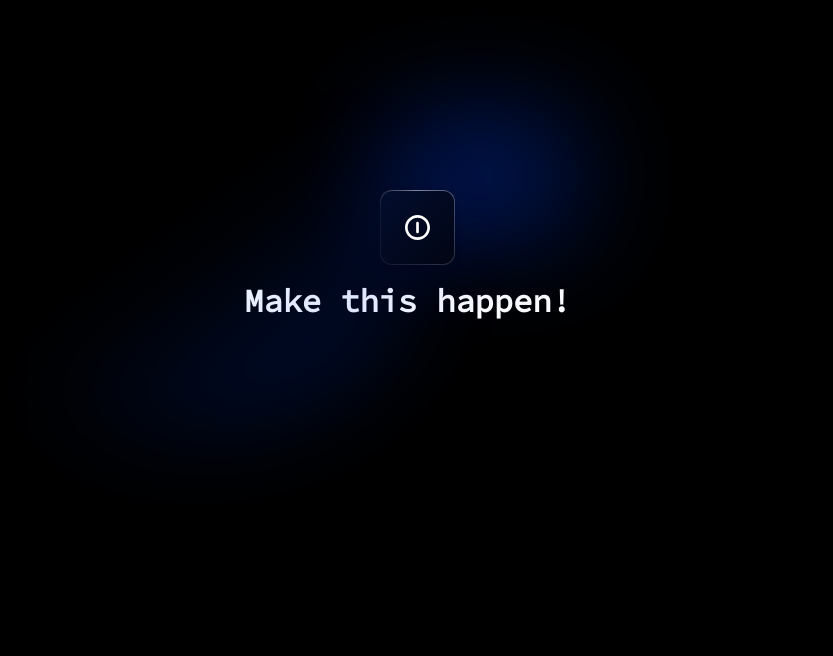
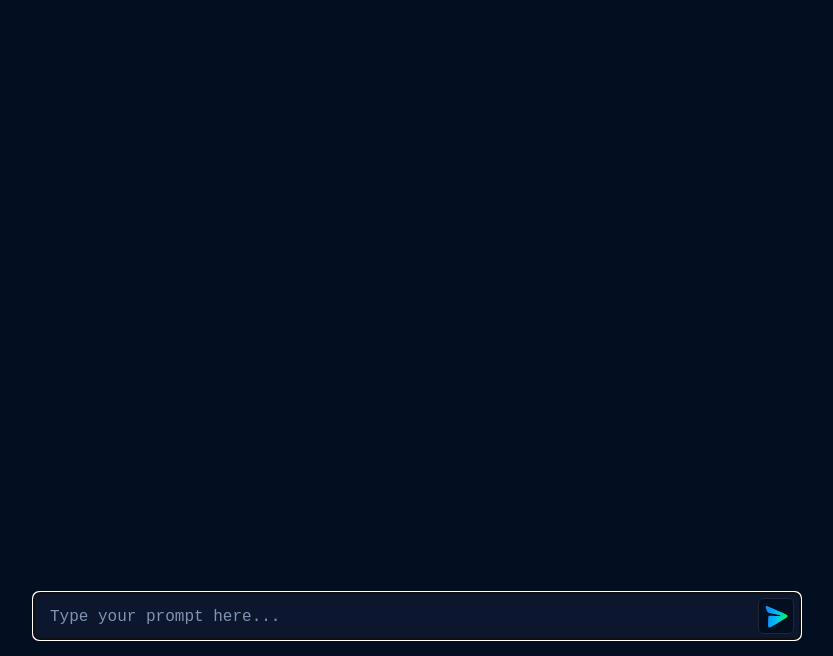
Before and after one commit to p-osypov/portfolio, a Next.js app: page / in a window 1280 px wide. Shown: the part 144-800 px from the top of the page, without its empty margins (223-1056 px from the left). Built offline with nearby package versions, Linux system fonts and the light colour scheme.

Commit message:
Added send button

```diff
--- /dev/null
+++ b/src/assets/icons/jsx/icon-send.tsx
@@ -0,0 +1,45 @@
+import React from 'react';
+
+const IconSend = (props: {}) => (
+  <svg
+    viewBox="0 0 1150 1150"
+    fill="none"
+    xmlns="http://www.w3.org/2000/svg"
+    {...props}
+  >
+    <g>
+      <path
+        id={'icon-send-bg'}
+        d="M0 400C0 259.987 0 189.98 27.2484 136.502C51.2167 89.4619 89.4619 51.2167 136.502 27.2484C189.98 0 259.987 0 400 0H750C890.013 0 960.02 0 1013.5 27.2484C1060.54 51.2167 1098.78 89.4619 1122.75 136.502C1150 189.98 1150 259.987 1150 400V750C1150 890.013 1150 960.02 1122.75 1013.5C1098.78 1060.54 1060.54 1098.78 1013.5 1122.75C960.02 1150 890.013 1150 750 1150H400C259.987 1150 189.98 1150 136.502 1122.75C89.4619 1098.78 51.2167 1060.54 27.2484 1013.5C0 960.02 0 890.013 0 750V400Z"
+        fill="#030E21"
+      />
+      <path
+        fillRule="evenodd"
+        clipRule="evenodd"
+        d="M265.909 204.64C494.128 302.61 645.62 368.492 720.386 402.284C933.857 498.767 975.39 521.08 993.551 542.764C997.545 547.533 1004.77 559.564 1003.43 572.184C1002.29 582.841 995.646 590.852 990.688 596.11C985.729 601.367 973.786 612.538 963.225 619.733C842.68 701.85 536.704 884.352 394.041 966.778C333.674 1001.66 302.665 999.915 288.336 985.653C257.195 954.659 267.835 903.642 267.845 849.44C267.86 764.623 270.252 714.797 270.48 632.298C270.744 536.955 326.5 553.936 394.894 553.332C412.793 553.174 700.109 569.422 717.587 560.184C719.773 559.029 727.106 553.705 728.086 547.286C729.066 540.866 723.733 536.826 719.791 533.985C714.202 529.959 581.402 500.925 321.389 446.884C282.958 439.234 256.379 425.707 241.652 406.304C225.416 384.913 207.054 333.453 194.956 293.953C180.117 245.505 164.436 210.116 191.283 192.773C205.266 183.741 230.142 187.696 265.909 204.64Z"
+        fill="url(#paint0_linear_9_472)"
+      />
+    </g>
+    <defs>
+      <linearGradient
+        id="paint0_linear_9_472"
+        x1="1006.71"
+        y1="567.998"
+        x2="290.794"
+        y2="446.406"
+        gradientUnits="userSpaceOnUse"
+      >
+        <stop stopColor="var(--color-matrix)" />
+        <stop offset="0.515625" stopColor="#00C4EE" />
+        <stop offset="1" stopColor="#0B94FE" />
+      </linearGradient>
+      <clipPath>
+        <path
+          d="M0 400C0 259.987 0 189.98 27.2484 136.502C51.2167 89.4619 89.4619 51.2167 136.502 27.2484C189.98 0 259.987 0 400 0H750C890.013 0 960.02 0 1013.5 27.2484C1060.54 51.2167 1098.78 89.4619 1122.75 136.502C1150 189.98 1150 259.987 1150 400V750C1150 890.013 1150 960.02 1122.75 1013.5C1098.78 1060.54 1060.54 1098.78 1013.5 1122.75C960.02 1150 890.013 1150 750 1150H400C259.987 1150 189.98 1150 136.502 1122.75C89.4619 1098.78 51.2167 1060.54 27.2484 1013.5C0 960.02 0 890.013 0 750V400Z"
+          fill="white"
+        />
+      </clipPath>
+    </defs>
+  </svg>
+);
+export default IconSend;
--- a/src/assets/style/globals.css
+++ b/src/assets/style/globals.css
@@ -3,8 +3,9 @@
   --border-radius: 12px;
   --font-mono: 'Source Code Pro', monospace;
   --spacing: 8px;
-
+  --color-primary-dark: #030e21;
   --color-matrix: #00FF41;
+  --color-border: #202637;
 }
 
 @media (prefers-color-scheme: dark) {
@@ -26,7 +27,7 @@ body {
 
 body {
   color: rgb(255, 255, 255);
-  background: #030e21;
+  background: var(--color-primary-dark);
 }
 
 a {
--- a/src/modules/home-page/chat-window/chat-window.styles.ts
+++ b/src/modules/home-page/chat-window/chat-window.styles.ts
@@ -1,4 +1,5 @@
 import styled from 'styled-components';
+import IconSend from '@/assets/icons/jsx/icon-send';
 
 export const Component = {
   Container: styled.div`
@@ -46,21 +47,24 @@ export const Component = {
     left: 0;
     padding: calc(var(--spacing) * 2);
     display: flex;
-    align-items: flex-end;
-    flex-wrap: wrap;
+    flex-direction: column;
+    justify-content: center;
+    align-items: center;
     flex-shrink: 0;
-    justify-content: center;
     gap: var(--spacing);
   `,
   InputContainer: styled.div`
     width: 100%;
     flex: 100%;
     max-height: max-content;
+    max-width: 768px;
+    margin: 0 auto;
+    position: relative;
   `,
   Input: styled.textarea`
     display: block;
     background-color: #0c162d;
-    border: 1px solid #202637;
+    border: 1px solid var(--color-border);
     border-radius: 6px;
     padding: calc(var(--spacing) * 2);
     line-height: 1;
@@ -68,10 +72,38 @@ export const Component = {
     width: 100%;
     max-height: 112px;
     resize: none;
-    max-width: 768px;
-    margin: 0 auto;
     &::-webkit-input-placeholder {
       color: #8193b2;
     }
   `,
+  BtnSubmit: styled.button`
+    display: flex;
+    align-items: center;
+    justify-content: center;
+    position: absolute;
+    right: 7px;
+    top: 6px;
+    height: 36px;
+    width: 36px;
+    cursor: pointer;
+    background-color: var(--color-primary-dark);
+    border: 1px solid var(--color-border);
+    border-radius: 5px;
+    transition: 0.1s;
+    &:hover {
+      transform: scale(1.05);
+      background-color: lighten(var(--color-primary-dark), 5%);
+      & #icon-send-bg {
+        fill: lighten(var(--color-primary-dark), 5%);
+      }
+    }
+    &:active {
+      transform: scale(0.95);
+    }
+  `,
+  BtnSubmitIcon: styled(IconSend)`
+    display: block;
+    height: 90%;
+    width: 90%;
+  `,
 };
--- a/src/modules/home-page/chat-window/chat-window.tsx
+++ b/src/modules/home-page/chat-window/chat-window.tsx
@@ -9,6 +9,7 @@ function ChatWindow() {
     onInput,
     conversation,
     onEnterPress,
+    onClickSendBtn,
     showConversationLoading,
     chatHistoryRef,
   } = useChatWindowLogic();
@@ -42,6 +43,9 @@ function ChatWindow() {
             rows={1}
             ref={inputRef}
           />
+          <Component.BtnSubmit onClick={onClickSendBtn}>
+            <Component.BtnSubmitIcon />
+          </Component.BtnSubmit>
         </Component.InputContainer>
       </Component.ChatUserContainer>
     </Component.Container>
--- a/src/modules/home-page/chat-window/hooks.ts
+++ b/src/modules/home-page/chat-window/hooks.ts
@@ -36,6 +36,9 @@ export const useChatWindowLogic = (): TUseChatWindowLogic => {
     }
   };
 
+  const onClickSendBtn = () => {
+    void sendMessage(value);
+  };
   useEffect(() => {
     inputRef.current?.focus();
     setConversation(JSON.parse(localStorage.getItem('conversation') || '[]'));
@@ -62,6 +65,7 @@ export const useChatWindowLogic = (): TUseChatWindowLogic => {
     onInput,
     conversation,
     onEnterPress,
+    onClickSendBtn,
     showConversationLoading,
     chatHistoryRef,
   };
--- a/src/modules/home-page/chat-window/types.d.ts
+++ b/src/modules/home-page/chat-window/types.d.ts
@@ -8,5 +8,6 @@ type TUseChatWindowLogic = {
   chatHistoryRef: React.useRef<HTMLDivElement> | null;
   conversation: TConversation;
   onEnterPress: (event: React.KeyboardEvent<HTMLTextAreaElement>) => void;
+  onClickSendBtn: () => void;
   showConversationLoading: boolean;
 };
--- a/src/pages/index.tsx
+++ b/src/pages/index.tsx
@@ -16,8 +16,8 @@ function Home() {
         />
       </Head>
       <Component.Main>
-        {!systemIsReady && <StartScreen onClickButton={onClickPowerButton} />}
-        {systemIsReady && <ChatWindow />}
+        {systemIsReady && <StartScreen onClickButton={onClickPowerButton} />}
+        {!systemIsReady && <ChatWindow />}
       </Component.Main>
     </>
   );
```
